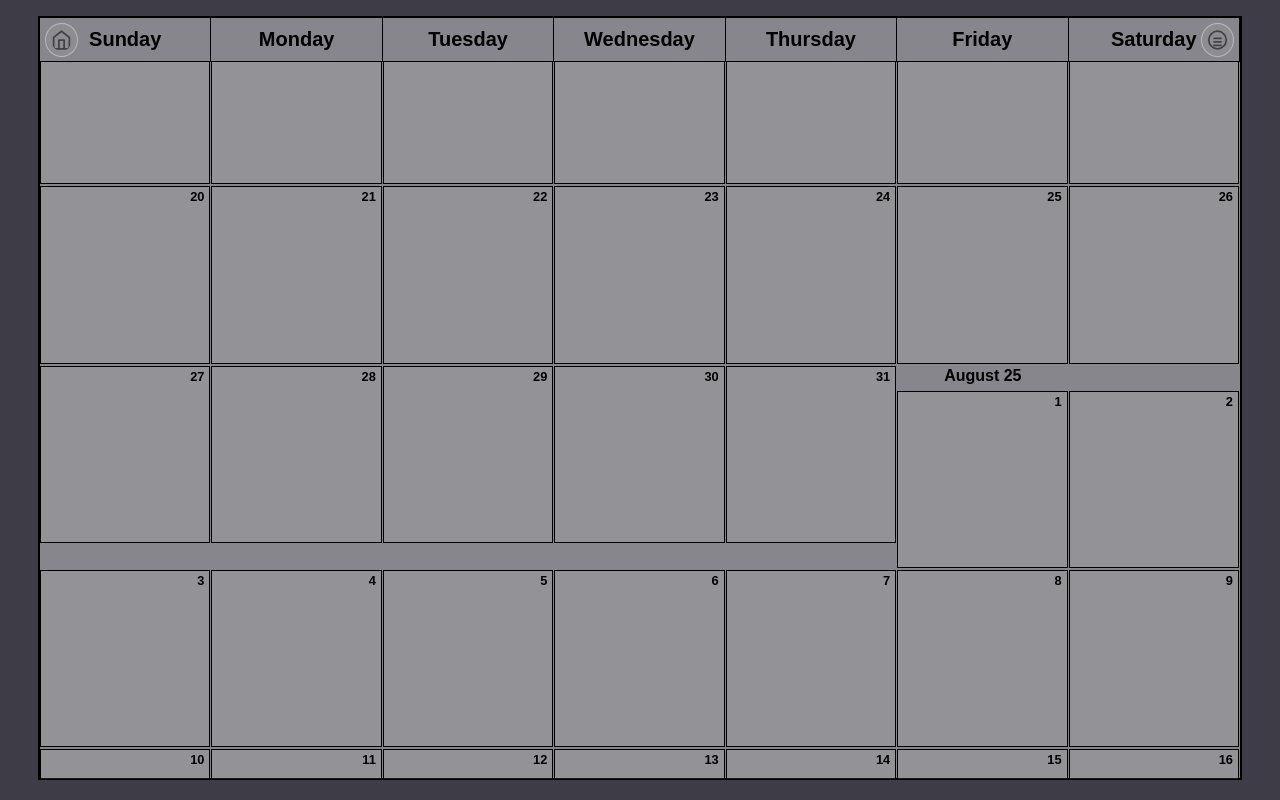
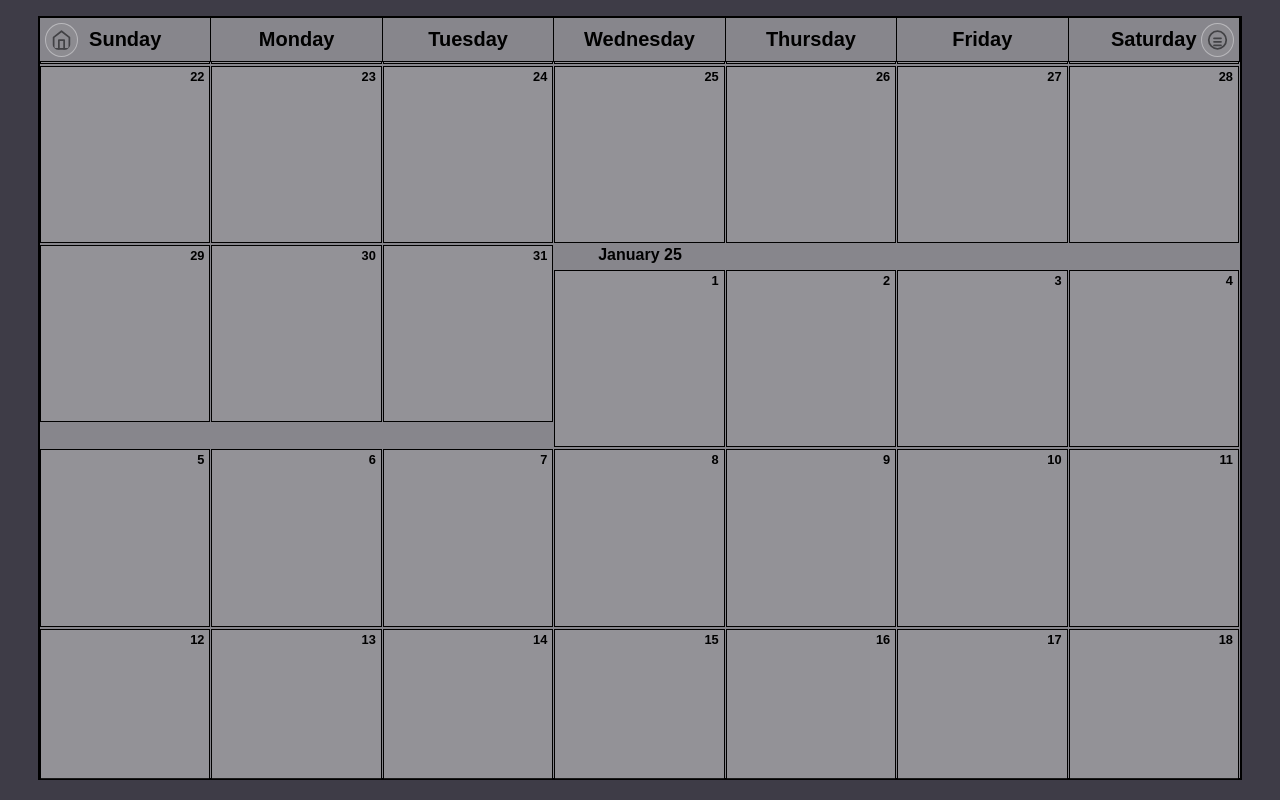
Before and after one commit to AbeApple/rms, a React (Create React App) app: page / in a window 1280 px wide. Built offline with nearby package versions, Linux system fonts and the light colour scheme.

Commit message:
calendar infinite scrolling smoother

```diff
--- a/src/Features/Calendar/Calendar.js
+++ b/src/Features/Calendar/Calendar.js
@@ -21,6 +21,61 @@ function Calendar() {
   // Use the month observer hook to track which month is most in view
   const currentMonthInView = useMonthObserver(months, observerActive);
 
+  // Effect to update visible months when current month in view changes
+  useEffect(() => {
+    if (currentMonthInView && months.length > 0) {
+      // Update the month in view in Redux store
+      dispatch(setMonthInView(currentMonthInView));
+
+      // Check if we need to load more months
+      ensureMonthBuffer(currentMonthInView);
+    }
+  }, [currentMonthInView, months]);
+
+  // Ensures we always have at least 2 months before and after the current month in view
+  function ensureMonthBuffer(currentMonth) {
+    if (!currentMonth || !startMonth || !endMonth) return;
+
+    // Parse current, start and end months
+    const [currentYear, currentMonthNum] = currentMonth.split('-').map(Number);
+    const [startYear, startMonthNum] = startMonth.split('-').map(Number);
+    const [endYear, endMonthNum] = endMonth.split('-').map(Number);
+
+    // Calculate total months for comparison
+    const currentTotalMonths = currentYear * 12 + currentMonthNum;
+    const startTotalMonths = startYear * 12 + startMonthNum;
+    const endTotalMonths = endYear * 12 + endMonthNum;
+
+    let newStartMonth = startMonth;
+    let newEndMonth = endMonth;
+    let needsUpdate = false;
+
+    // Check if we need to add months before
+    if (currentTotalMonths - startTotalMonths < 2) {
+      // Calculate new start date to maintain 2 months buffer before current month
+      const newStartDate = new Date(currentYear, currentMonthNum - 3, 1);
+      newStartMonth = yearMonthString(newStartDate);
+      needsUpdate = true;
+      console.log('Adding month before:', newStartMonth);
+    }
+
+    // Check if we need to add months after
+    if (endTotalMonths - currentTotalMonths < 2) {
+      // Calculate new end date to maintain 2 months buffer after current month
+      const newEndDate = new Date(currentYear, currentMonthNum + 2, 1);
+      newEndMonth = yearMonthString(newEndDate);
+      needsUpdate = true;
+      console.log('Adding month after:', newEndMonth);
+    }
+
+    // Update visible months if needed - use requestAnimationFrame for smoother updates
+    if (needsUpdate) {
+      requestAnimationFrame(() => {
+        dispatch(setVisibleMonths({ startMonth: newStartMonth, endMonth: newEndMonth }));
+      });
+    }
+  }
+
   // Set the inital month start and end date strings (will trigger next use effect)
   useEffect(() => {
     setInitialMonths();
@@ -34,6 +89,7 @@ function Calendar() {
   // When the months are changed we need to set up or update the observer (only after already scrolling to current month)
   const setupComplete = useRef(false)
   const initialScrollTimeout = useRef(null)
+  const scrollerRef = useRef(null)
 
   useEffect(() => {
     // Clear any existing timeout to avoid multiple calls
@@ -55,8 +111,14 @@ function Calendar() {
           console.log('Activating observer after scroll');
           setupComplete.current = true;
           setObserverActive(true);
-        }, 1000); // Wait 1 second after scroll initiated
-      }, 500); // Wait for DOM to be ready
+
+          // Ensure we're not at the very top by adding a small offset
+          const scroller = document.getElementById('calendarScroller');
+          if (scroller && scroller.scrollTop === 0) {
+            scroller.scrollTop = 2;
+          }
+        }, 800); // Reduced from 1000ms to 800ms for faster activation
+      }, 300); // Reduced from 500ms to 300ms for faster initial load
     }
 
     // Cleanup timeout on unmount
@@ -67,16 +129,56 @@ function Calendar() {
     };
   }, [months])
 
+  // Add scroll event listener for smoother loading and prevent scrolling to the very top
+  useEffect(() => {
+    const scroller = document.getElementById('calendarScroller');
+    if (scroller) {
+      scrollerRef.current = scroller;
+
+      const handleScroll = () => {
+        // If we have a current month in view and observer is active
+        if (currentMonthInView && observerActive && setupComplete.current) {
+          // Check if we're near the edges to preload more content
+          const scrollPosition = scroller.scrollTop;
+          const scrollHeight = scroller.scrollHeight;
+          const clientHeight = scroller.clientHeight;
+
+          // If we're within 20% of the top or bottom, ensure buffer
+          if (scrollPosition < clientHeight * 0.2 ||
+              scrollPosition > scrollHeight - clientHeight * 1.2) {
+            ensureMonthBuffer(currentMonthInView);
+          }
+
+          // Prevent scrolling all the way to the top
+          // If scroll position is at the very top (0), push it down slightly
+          if (scrollPosition === 0) {
+            // Use a small offset (2px) to keep it just slightly scrolled
+            requestAnimationFrame(() => {
+              scroller.scrollTop = 2;
+            });
+          }
+        }
+      };
+
+      // Add passive listener for better performance
+      scroller.addEventListener('scroll', handleScroll, { passive: true });
+
+      return () => {
+        scroller.removeEventListener('scroll', handleScroll);
+      };
+    }
+  }, [currentMonthInView, observerActive, setupComplete.current])
+
   // Sets the initial start and end months in global state
   function setInitialMonths() {
     const currentDate = new Date();
     const currentMonth = currentDate.getMonth();
     const currentYear = currentDate.getFullYear();
 
-    // Create previous month date
-    const prevMonthDate = new Date(currentYear, currentMonth - 1);
-    // Create next month date
-    const nextMonthDate = new Date(currentYear, currentMonth + 1);
+    // Create date for 2 months before current month
+    const prevMonthDate = new Date(currentYear, currentMonth - 2);
+    // Create date for 2 months after current month
+    const nextMonthDate = new Date(currentYear, currentMonth + 2);
 
     // Use yearMonthString to format dates consistently
     const startMonthStr = yearMonthString(prevMonthDate);
--- a/src/Features/Calendar/Components/Day.js
+++ b/src/Features/Calendar/Components/Day.js
@@ -1,4 +1,4 @@
-import React from 'react';
+import React, { useMemo, memo } from 'react';
 import './Day.css';
 import { useDispatch } from 'react-redux';
 import { setSelectedDay } from '../../../Global/store';
@@ -9,20 +9,20 @@ import MonthIndicator from './MonthIndicator';
 function Day({ date, monthString}) {
   const dispatch = useDispatch();
 
+  // Memoize calculations that depend on date and monthString
+  const dayData = useMemo(() => {
     // Check if this day belongs to the current month or not
-  function isCurrentMonthDay(){
+    const isCurrentMonthDay = () => {
       if (!date) return true;
 
       let dayMonth = date.getMonth() + 1 // JavaScript months are 0-indexed
       let currentMonth = parseInt(monthString.split("-")[1])
 
-    if(dayMonth === currentMonth)
-       return true
-    else return false
+      return dayMonth === currentMonth;
     };
 
     // Determine if a day needs padding
-  function needsPadding() {
+    const needsPadding = () => {
       if (!date) return false;
 
       // If day is not from current month, it needs padding
@@ -44,7 +44,7 @@ function Day({ date, monthString}) {
       }
 
       return false;
-  }
+    };
 
     // Create a data attribute for the current day in YYYY-MM-DD format
     const dataDateAttr = date ? dateString(date) : '';
@@ -56,15 +56,22 @@ function Day({ date, monthString}) {
       return dateString(date) === dateString(today);
     };
 
+    return {
+      needsPadding: needsPadding(),
+      dataDateAttr,
+      isToday: isToday()
+    };
+  }, [date, monthString]);
+
   return (
     <div
-      className={needsPadding() ? 'dayBoxOuter dayBoxOuterPad' : 'dayBoxOuter'}
-      data-date={dataDateAttr}
+      className={dayData.needsPadding ? 'dayBoxOuter dayBoxOuterPad' : 'dayBoxOuter'}
+      data-date={dayData.dataDateAttr}
     >
       {/* The month indicator above the day box */}
       <MonthIndicator date={date} />
       <div
-        className={`dayBox${isToday() ? ' today' : ''}`}
+        className={`dayBox${dayData.isToday ? ' today' : ''}`}
         onClick={() => date && dispatch(setSelectedDay(dateString(date)))}
       >
         <div className='dayBoxDate'>{date?.getDate()}</div>
@@ -77,4 +84,5 @@ function Day({ date, monthString}) {
   );
 }
 
-export default Day;
+// Use memo to prevent unnecessary re-renders
+export default memo(Day);
--- a/src/Features/Calendar/Components/Month.js
+++ b/src/Features/Calendar/Components/Month.js
@@ -1,19 +1,17 @@
-import React, { useState, useEffect } from 'react';
+import React, { useState, useEffect, useMemo, memo } from 'react';
 import Day from './Day';
 import './Month.css';
 
 // Builds a calendar with all of the days based on the month string
 function Month({monthString}) {
-  const [days, setDays] = useState([]);
-
-  useEffect(() => {
-    if (monthString) {
-      generateDays();
-    }
+  // Use useMemo to cache days array based on monthString
+  const days = useMemo(() => {
+    if (!monthString) return [];
+    return generateDays(monthString);
   }, [monthString]);
 
-  // Generate days for the month
-  function generateDays() {
+  // Generate days for the month - moved outside of component body for better performance
+  function generateDays(monthString) {
     const [year, monthNum] = monthString.split('-').map(num => parseInt(num));
     const month = monthNum - 1; // Adjust for JavaScript's 0-indexed months (0-11)
     const firstDay = new Date(year, month, 1);
@@ -52,9 +50,9 @@ function Month({monthString}) {
 
     // Only keep complete weeks
     if (daysInCompleteWeeks < totalDays) {
-      setDays(daysArray.slice(0, daysInCompleteWeeks));
+      return daysArray.slice(0, daysInCompleteWeeks);
     } else {
-      setDays(daysArray);
+      return daysArray;
     }
   }
 
@@ -75,4 +73,5 @@ function Month({monthString}) {
   );
 }
 
-export default Month;
+// Use memo to prevent unnecessary re-renders
+export default memo(Month);
--- a/src/Features/Calendar/hooks/useMonthObserver.js
+++ b/src/Features/Calendar/hooks/useMonthObserver.js
@@ -43,17 +43,18 @@ const useMonthObserver = (months, active = true) => {
         //   `Most visible: ${mostVisibleMonth} (${maxRatio.toFixed(2)}), Second most: ${secondMaxRatio.toFixed(2)}`
         );
 
-        // Only dispatch if the most visible month is at least 5% more visible and at least 50% in view
-        if (mostVisibleMonth && maxRatio >= (secondMaxRatio + 0.05) && maxRatio > 0.5) {
+        // Only dispatch if the most visible month is at least 3% more visible and at least 30% in view
+        // Lower thresholds for faster response
+        if (mostVisibleMonth && maxRatio >= (secondMaxRatio + 0.03) && maxRatio > 0.3) {
           if (mostVisibleMonth !== currentMonthRef.current) {
-            // Debounce dispatch to prevent rapid switching
+            // Reduced debounce time for faster response
             if (debounceTimeoutRef.current) {
               clearTimeout(debounceTimeoutRef.current);
             }
             debounceTimeoutRef.current = setTimeout(() => {
               dispatch(setMonthInView(mostVisibleMonth));
               currentMonthRef.current = mostVisibleMonth;
-            }, 500); // Avoid rapid switching
+            }, 150); // Reduced from 500ms to 150ms for faster response
           } else {
             // console.log(`No dispatch: ${mostVisibleMonth} is already current`);
           }
```
Lines whose indentation alone changed are shown as unchanged.
